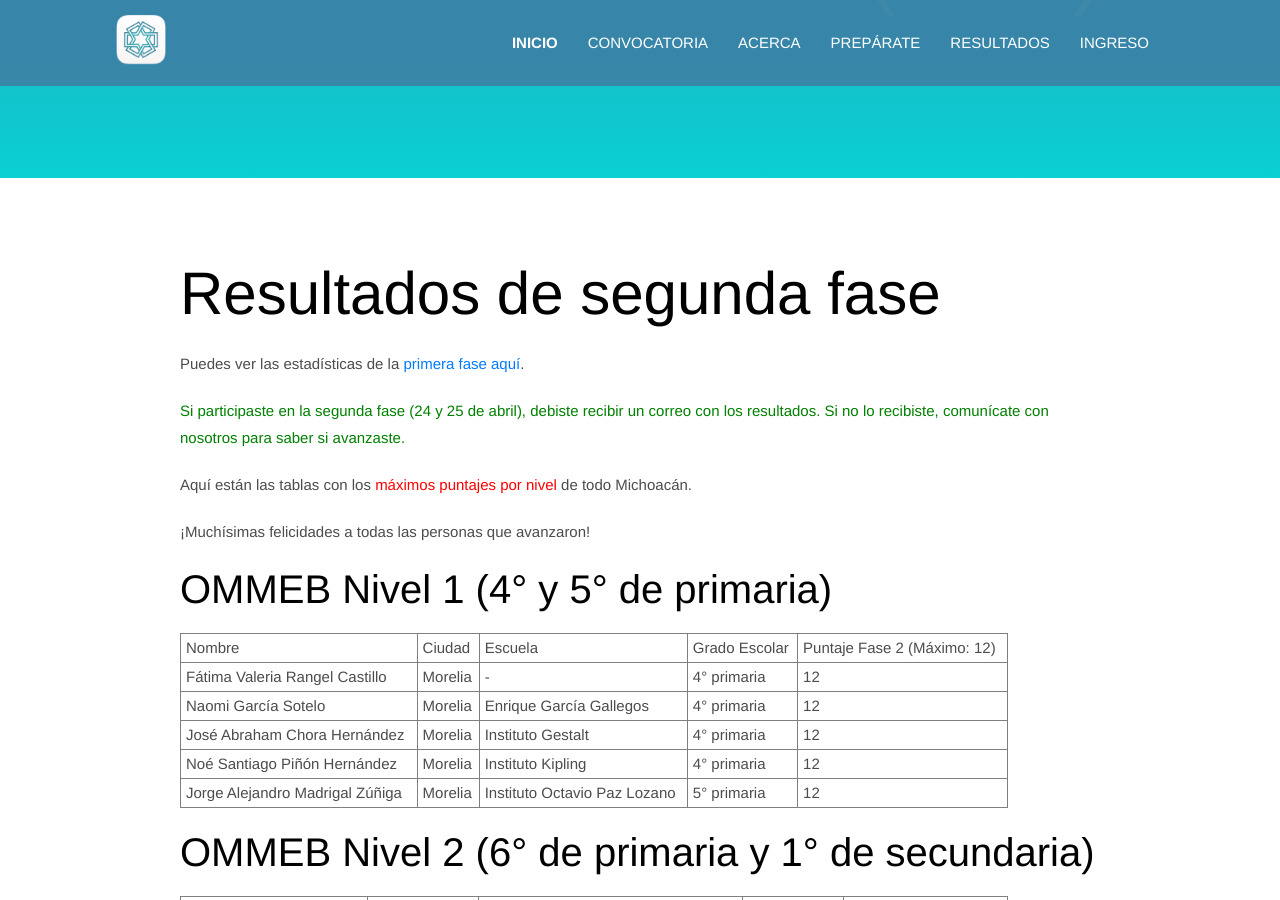
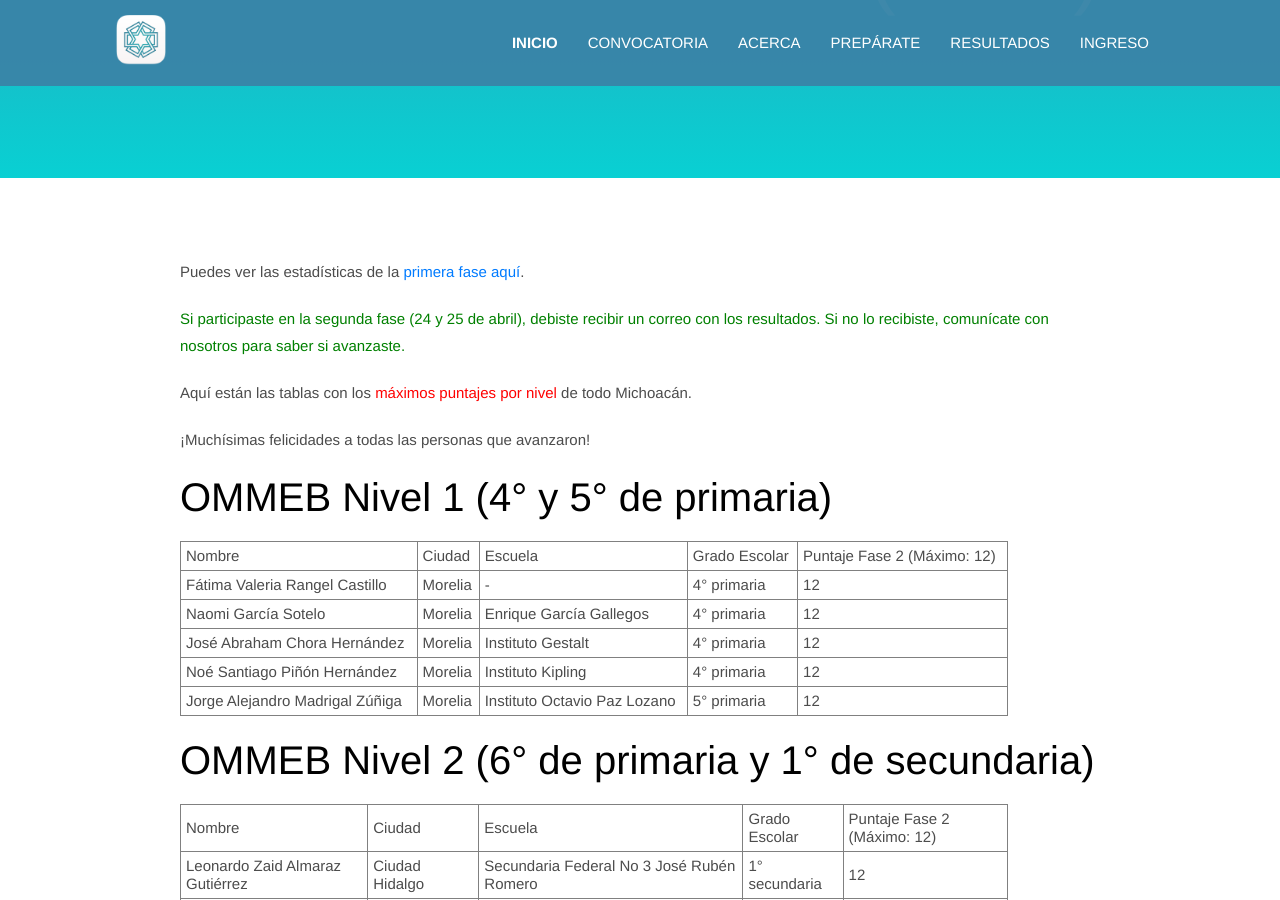
Before and after one commit to OlimpiadaMatematicasMichoacan/WOMM, a Jekyll site: the page built from _pages/resultadosFase2_2021.md, in a window 1280 px wide and 900 px high, scrolled down 326 px. Built offline with Jekyll 4.4.1, drawn with Linux system fonts in a browser that asks for light colours.

```diff
--- a/_pages/resultadosFase2_2021.md
+++ b/_pages/resultadosFase2_2021.md
@@ -2,8 +2,6 @@
 layout: pageformat
 title: Resultados Fase 2 (2021)
 ---
-
-## Resultados de segunda fase
 
 Puedes ver las estadísticas de la [primera fase aquí](resultadosFase1_2021).
 
```
Also changed, not shown: _pages/resultados.md (+0 -2 lines).
